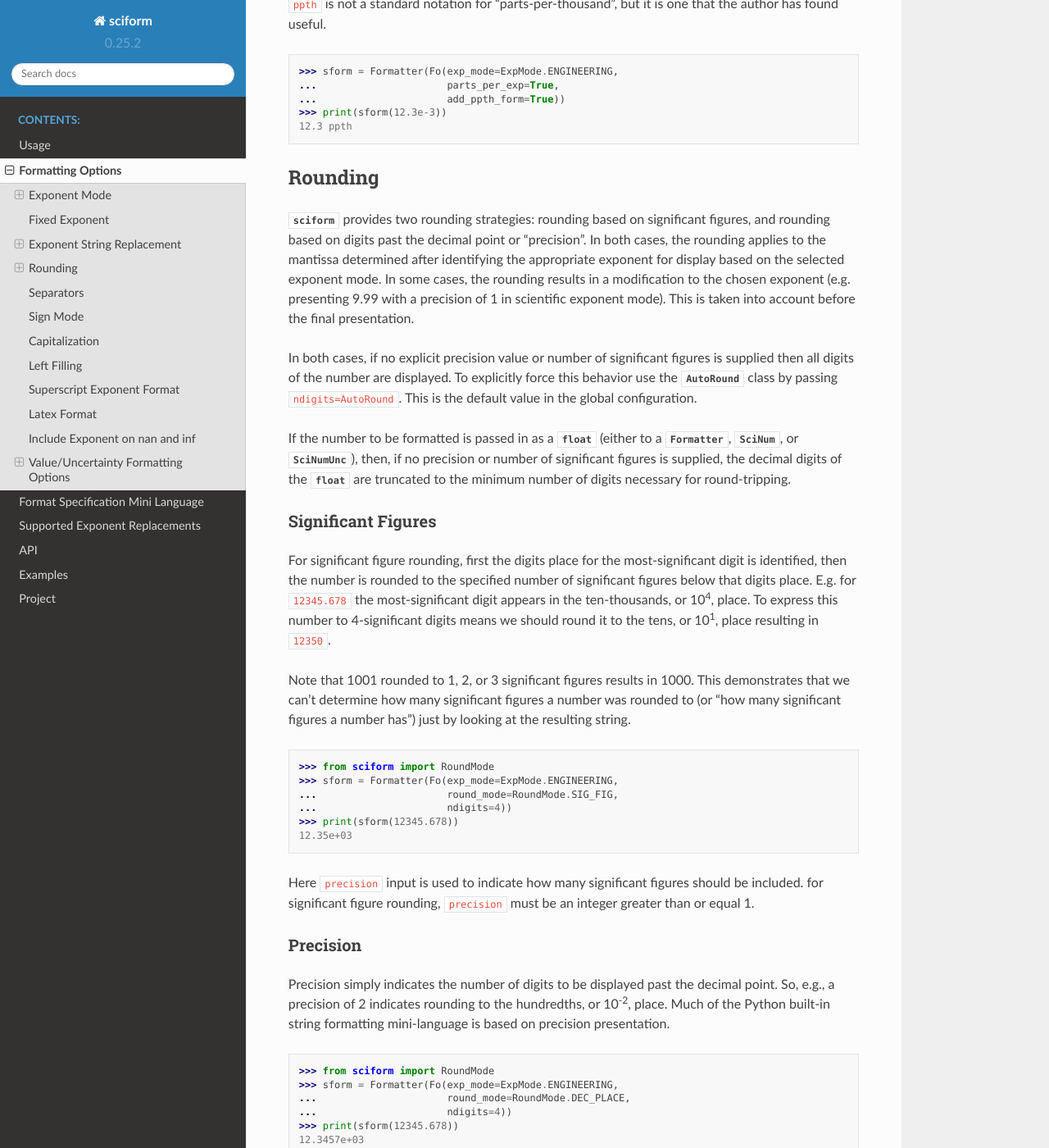
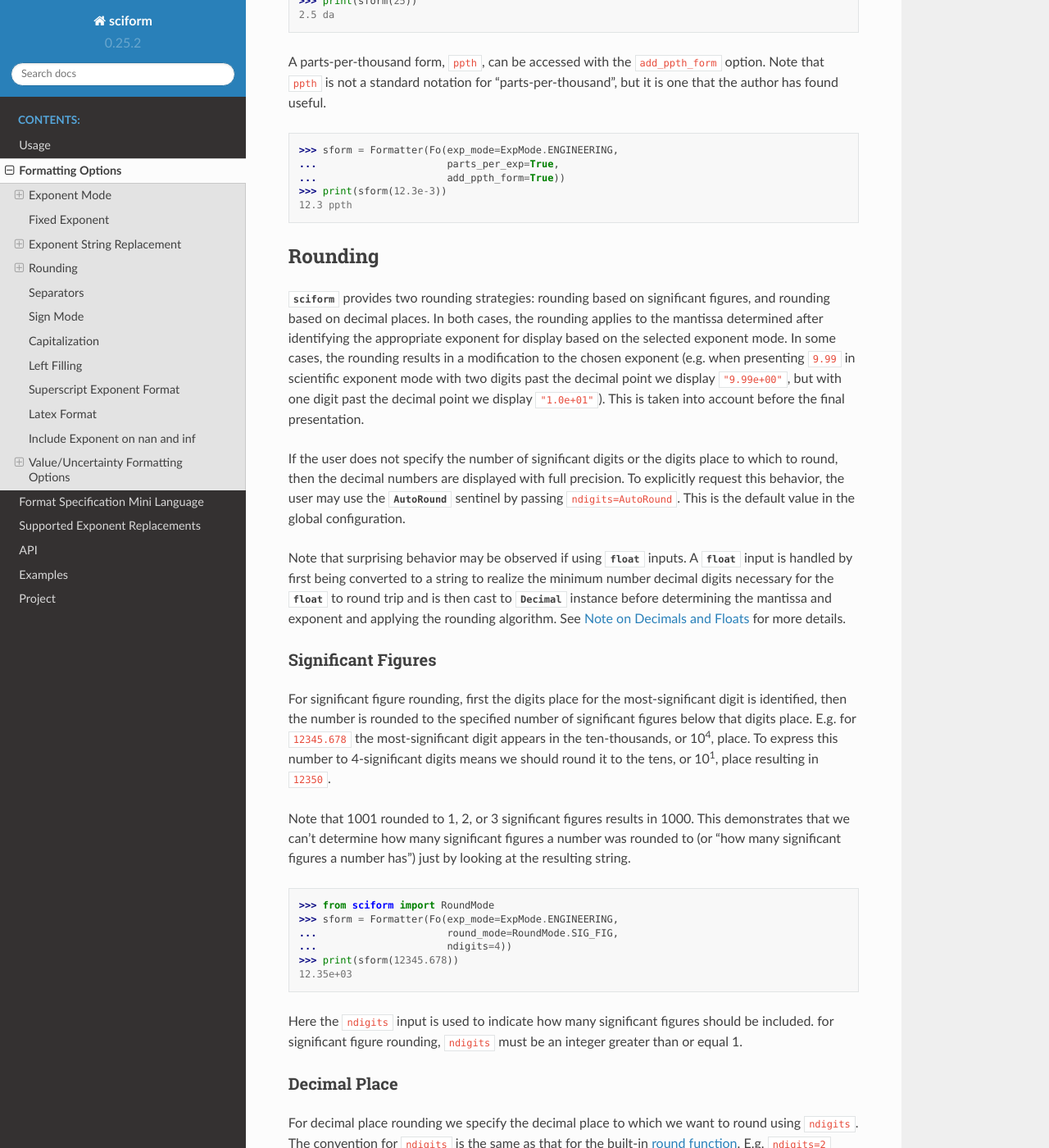
Before and after one commit to jagerber48/sciform, a Sphinx documentation site: the page built from docs/source/options.rst, in a window 1280 px wide and 1400 px high, scrolled down 4711 px. Shown: the whole window at 82% size. Built offline with Sphinx 7.4.7 and the Read the Docs theme 2.0.0, drawn with Linux system fonts in a browser that asks for light colours; some of the changed text lies outside the part shown.

Commit message:
documentation updates

```diff
--- a/docs/source/options.rst
+++ b/docs/source/options.rst
@@ -154,10 +154,6 @@ Fixed Exponent
 ==============
 
 The user can coerce the exponent for the formatting to a fixed value.
-The requested exponent is ignored in fixed point mode.
-If a fixed exponent is requested for engineering, shifted engineering,
-or binary IEC mode, then the requested exponent is rounded down to the
-nearest multiple of 3 or 10.
 
 >>> sform = Formatter(Fo(exp_mode=ExpMode.SCIENTIFIC,
 ...                      exp_val=3))
@@ -165,8 +161,20 @@ nearest multiple of 3 or 10.
 0.123456e+03
 
 To explicitly force :mod:`sciform` to automatically select the exponent
-then use the :class:`AutoExpVal` option by passing ``exp_val=AutoExpVal``.
+then use the :class:`AutoExpVal` option by passing
+``exp_val=AutoExpVal``.
 This is the default value in the global configuration.
+
+Note that the forced exponent must be consistent with the requested
+exponent mode.
+For fixed point and percent modes an explicit fixed exponent must equal
+0.
+For engineering and shifted engineering modes an explicit fixed exponent
+must be an integer multiple of 3.
+For binary IEC mode an explicit fixed exponent must be an integer
+multiple of 10.
+Because of this constrained behavior, it is recommended to only use a
+fixed exponent with the scientific or binary exponent modes.
 
 Exponent String Replacement
 ===========================
@@ -273,27 +281,31 @@ Rounding
 ========
 
 :mod:`sciform` provides two rounding strategies: rounding based on
-significant figures, and rounding based on digits past the decimal
-point or "precision".
+significant figures, and rounding based on decimal places.
 In both cases, the rounding applies to the mantissa determined after
 identifying the appropriate exponent for display based on the selected
 exponent mode.
 In some cases, the rounding results in a modification to the chosen
-exponent (e.g. presenting 9.99 with a precision of 1 in scientific
-exponent mode).
+exponent (e.g. when presenting ``9.99`` in scientific exponent mode with
+two digits past the decimal point we display  ``"9.99e+00"``, but with
+one digit past the decimal point we display ``"1.0e+01"``).
 This is taken into account before the final presentation.
 
-In both cases, if no explicit precision value or number of significant
-figures is supplied then all digits of the number are displayed.
-To explicitly force this behavior use the :class:`AutoRound` class by
-passing ``ndigits=AutoRound``.
+If the user does not specify the number of significant digits or the
+digits place to which to round, then the decimal numbers are displayed
+with full precision.
+To explicitly request this behavior, the user may use the
+:class:`AutoRound` sentinel by passing ``ndigits=AutoRound``.
 This is the default value in the global configuration.
 
-If the number to be formatted is passed in as a :class:`float` (either
-to a :class:`Formatter`, :class:`SciNum`, or :class:`SciNumUnc`),
-then, if no precision or number of significant figures is supplied, the
-decimal digits of the :class:`float` are truncated to the minimum number
-of digits necessary for round-tripping.
+Note that surprising behavior may be observed if using :class:`float`
+inputs.
+A :class:`float` input is handled by first being converted to a string
+to realize the minimum number decimal digits necessary for the
+:class:`float` to round trip and is then cast to :class:`Decimal`
+instance before determining the mantissa and exponent and applying the
+rounding algorithm.
+See :ref:`dec_and_float` for more details.
 
 Significant Figures
 -------------------
@@ -319,20 +331,21 @@ just by looking at the resulting string.
 >>> print(sform(12345.678))
 12.35e+03
 
-Here ``precision`` input is used to indicate how many significant
+Here the ``ndigits`` input is used to indicate how many significant
 figures should be included.
-for significant figure rounding, ``precision`` must be an integer
+for significant figure rounding, ``ndigits`` must be an integer
 greater than or equal 1.
 
-Precision
----------
+Decimal Place
+-------------
 
-Precision simply indicates the number of digits to be displayed past the
-decimal point.
-So, e.g., a precision of 2 indicates rounding to the hundredths, or
-10\ :sup:`-2`, place.
-Much of the Python built-in string formatting mini-language is based on
-precision presentation.
+For decimal place rounding we specify the decimal place to which we want
+to round using ``ndigits``.
+The convention for ``ndigits`` is the same as that for the built-in
+`round function <https://docs.python.org/3/library/functions.html#round>`_.
+E.g. ``ndigits=2`` means to round to two digits past the decimal place,
+the hundredths or 10\ :sup:`-2` place, so that ``12.987`` would be
+rounded to ``12.99``.
 
 >>> from sciform import RoundMode
 >>> sform = Formatter(Fo(exp_mode=ExpMode.ENGINEERING,
@@ -341,7 +354,7 @@ precision presentation.
 >>> print(sform(12345.678))
 12.3457e+03
 
-For precision rounding, ``precision`` can be any integer.
+It is possibe for ``ndigits <= 0``:
 
 >>> from sciform import RoundMode
 >>> sform = Formatter(Fo(exp_mode=ExpMode.FIXEDPOINT,
@@ -349,6 +362,36 @@ For precision rounding, ``precision`` can be any integer.
 ...                      ndigits=-2))
 >>> print(sform(12345.678))
 12300
+
+Automatic Rounding
+------------------
+
+If the user does not specify ``ndigits`` or the user uses
+:class:`AutoRound` by passing ``ndigits=AutoRound``, then :mod:`sciform`
+will automatically determine how rounding should be performed.
+
+For single value formatting the auto rounding mode will display the
+input number with full precision.
+For :class:`str`, :class:`int` and :class:`Decimal` inputs this is
+unambiguous.
+For :class:`float` inputs the :class:`float` is first converted to a
+string and then converted to a decimal.
+This means that the :class:`float` will be rounded to the minimum
+necessary precision for it to "round-trip".
+See :ref:`dec_and_float` for more details.
+
+For value/uncertainty formatting, if ``ndigits=AutoRound`` and
+``pdg_sig_figs=False``, then the rounding strategy described in the
+previous paragraph is used to round the uncertainty and the value is
+rounded to the same decimal place as the uncertainty.
+If ``ndigits=AutoRound`` and ``pdg_sig_figs=True``, then the uncertainty
+will be rounded according to the Particle Data Group rounding algorithm
+and the value will rounded to the same decimal place as the uncertainty.
+See :ref:`pdg_sig_figs` for more details.
+
+If ``ndigits`` is specified (i.e. not ``None``) but
+``ndigits!=AutoRound`` and ``pdg_sig_figs=True`` then ``ValueError``
+is raised.
 
 Separators
 ==========
@@ -584,6 +629,10 @@ mode with :class:`AutoRound` precision and the ``pdg_sig_figs`` flag.
 1.00 +/- 0.05
 >>> print(sform(1, 0.0997))
 1.00 +/- 0.10
+
+If ``ndigits`` is specified (i.e. not ``None``) but
+``ndigits!=AutoRound`` with ``pdg_sig_figs=True`` then ``ValueError`` is
+raised.
 
 Plus Minus Symbol Formatting
 ----------------------------
```
Also changed, not shown: other parts of docs/source/options.rst (+3 -1 lines), docs/source/usage.rst (+27 -15 lines), 1 other file.
